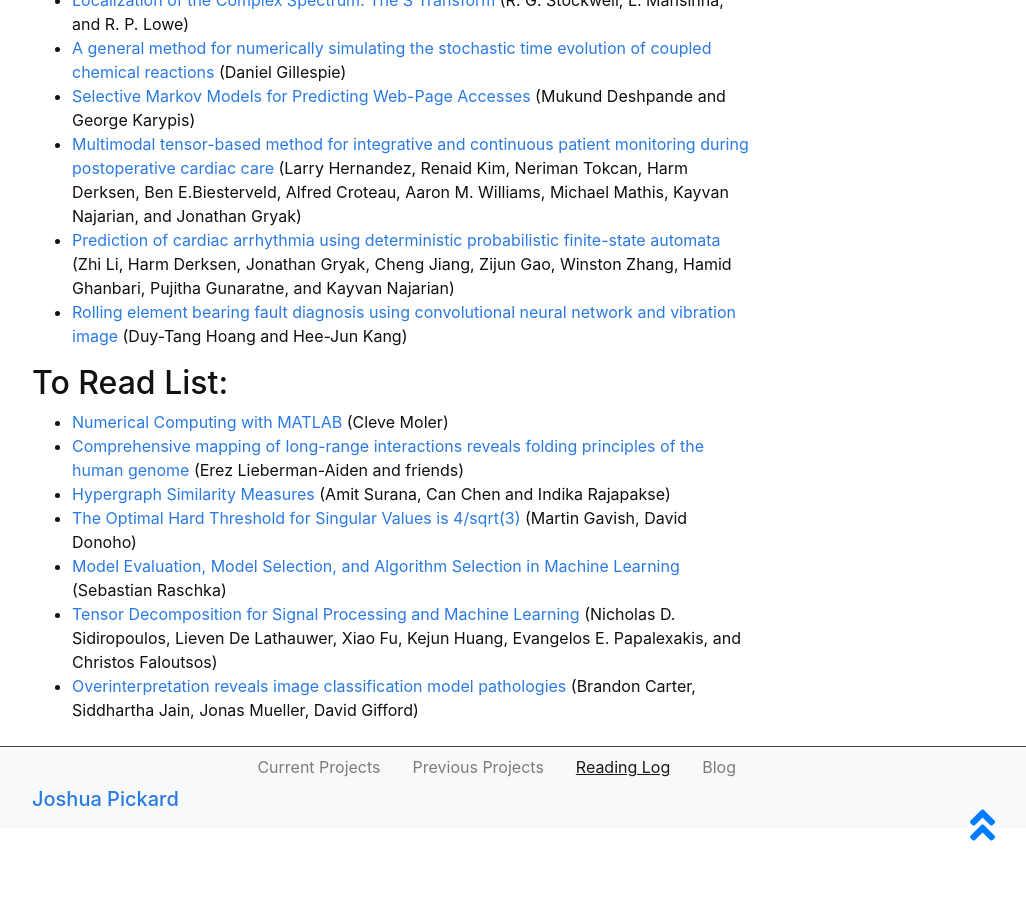
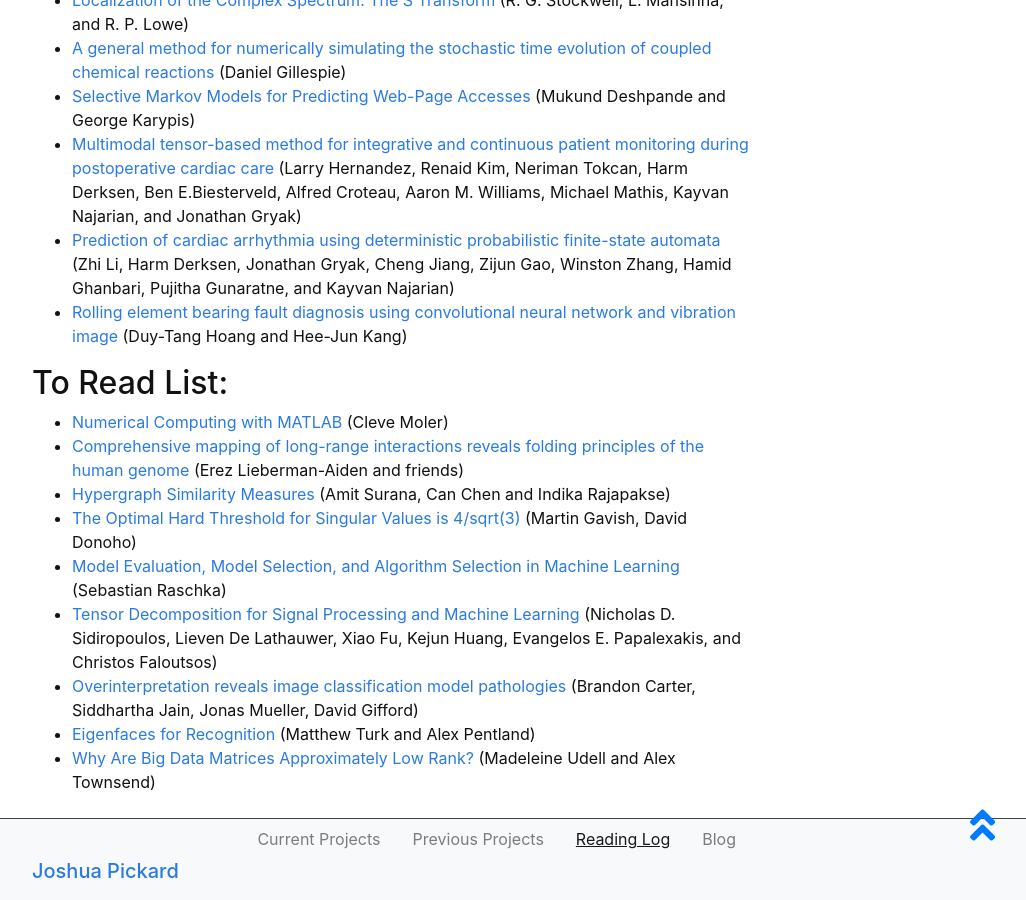
Before and after one commit to Jpickard1/jpickard1.github.io, a Jekyll site: the page built from content/3-Reading_Log.md, in a window 1280 px wide and 900 px high, scrolled down 747 px. Shown: the whole window, without its empty margins (248-1274 px from the left). Built offline with Jekyll 4.4.1, drawn with Linux system fonts in a browser that asks for light colours.

Commit message:
Update 3-Reading_Log.md

```diff
--- a/content/3-Reading_Log.md
+++ b/content/3-Reading_Log.md
@@ -38,3 +38,5 @@ description: >
 - [Tensor Decomposition for Signal Processing and Machine Learning](https://arxiv.org/pdf/1607.01668.pdf) (Nicholas D. Sidiropoulos,  Lieven De Lathauwer, Xiao Fu, Kejun
 Huang,  Evangelos E. Papalexakis, and Christos Faloutsos)
 - [Overinterpretation reveals image classification model pathologies](https://arxiv.org/pdf/2003.08907.pdf) (Brandon Carter, Siddhartha Jain, Jonas Mueller, David Gifford)
+- [Eigenfaces for Recognition](https://drive.google.com/file/d/1JvFdAp15uf1UGlJS30TNducVE5BNcpTp/view) (Matthew Turk and Alex Pentland)
+- [Why Are Big Data Matrices Approximately Low Rank?](https://drive.google.com/file/d/1UvWK3nFKOvP_ik7cAqqbsUfKJeO02cP4/view) (Madeleine Udell and Alex Townsend)
```
